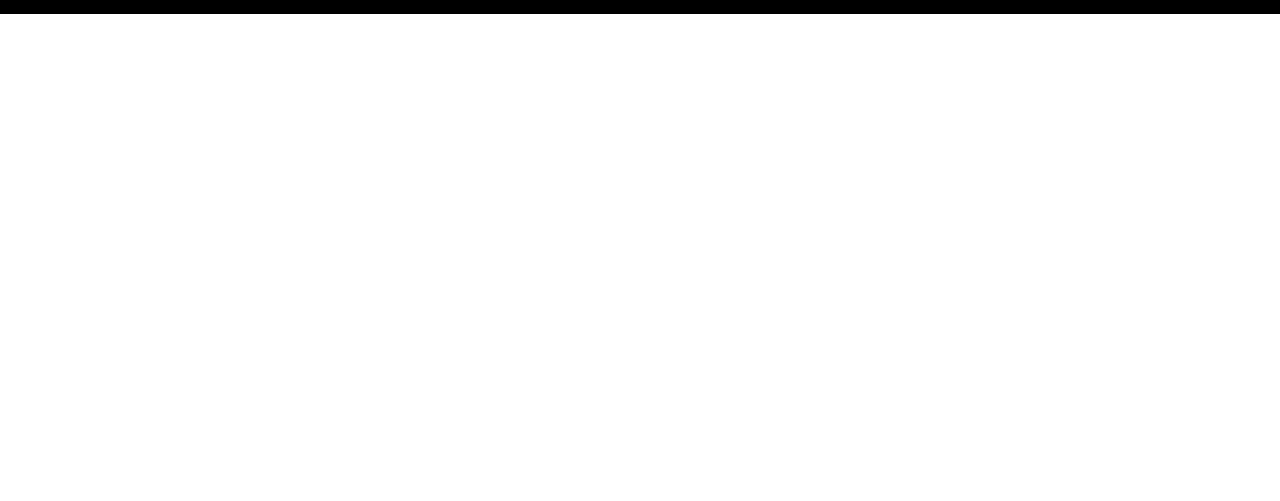
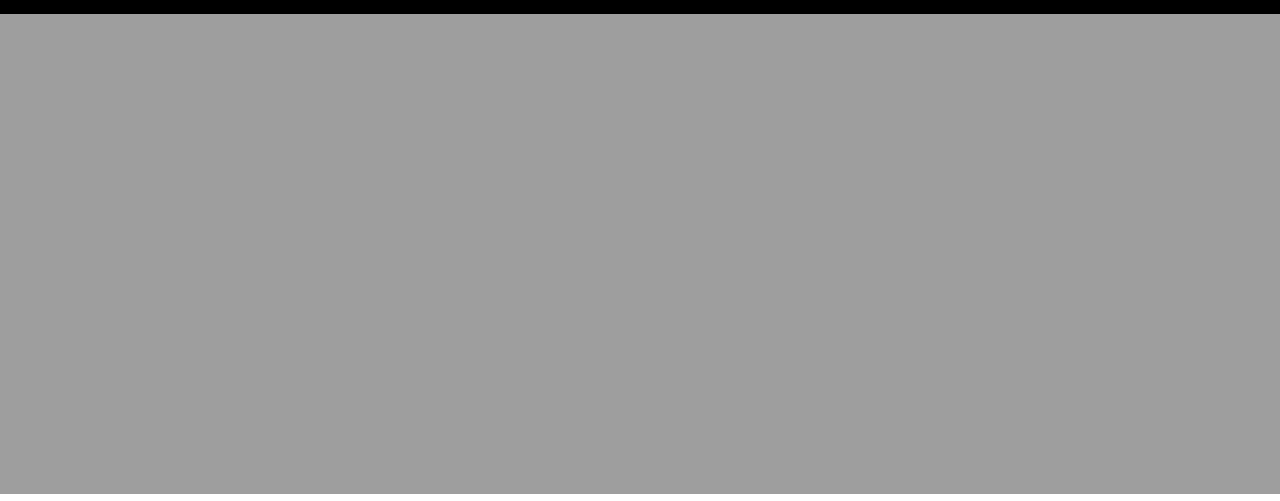
Before and after one commit to MauricioNovak/F1, a plain HTML site: page index.html in a window 1280 px wide. Shown: the part 121-622 px from the top of the page. Drawn offline with Linux system fonts and the light colour scheme; the site is published under a folder, as on GitHub Pages, so addresses that start at the root find nothing.

Commit message:
add possible fix for background img

```diff
--- a/assets/css/styles.css
+++ b/assets/css/styles.css
@@ -5,7 +5,7 @@
 }
 
 .mainCover{
-    background-image: url("/assets/img/cover.jpg");
+    background-image: url("../img/cover.jpg");
     background-position:center;
     background-repeat: no-repeat;
     background-size: cover;
```
